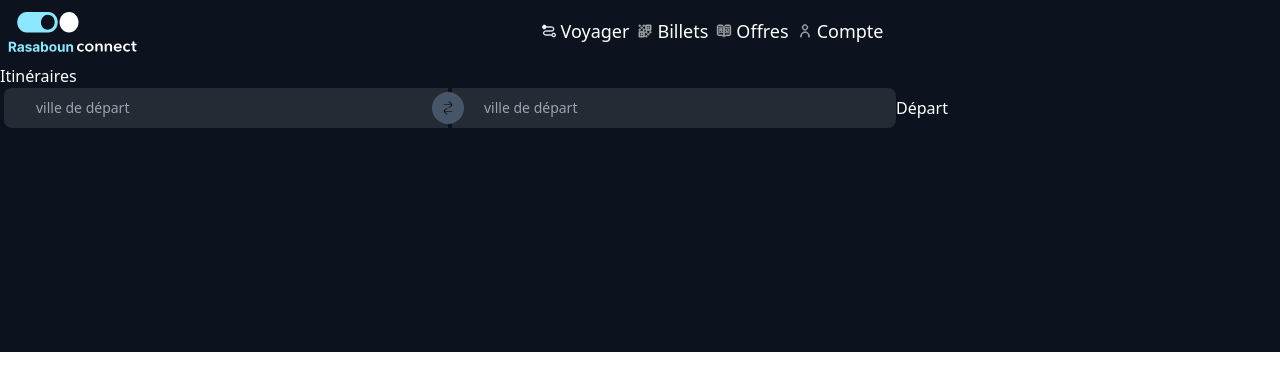
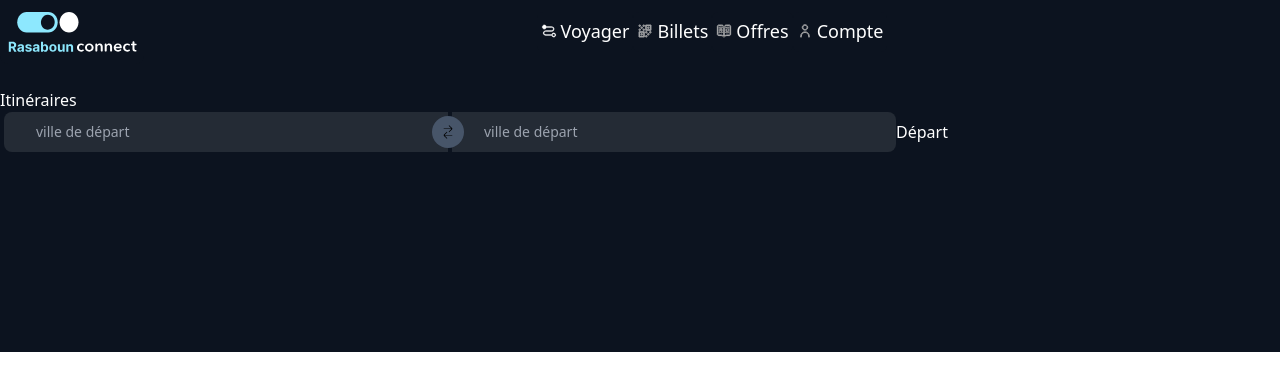
Before and after one commit to Rasaboun/sncf-connect, a Next.js app in the folder client/sncf-client/: page / in a window 1280 px wide. Shown: the top 390 px of the page. Built offline with nearby package versions, Linux system fonts and the light colour scheme.

Commit message:
fix: searchbar over by navbar

```diff
--- a/client/sncf-client/components/searchbar.tsx
+++ b/client/sncf-client/components/searchbar.tsx
@@ -1,7 +1,7 @@
 export default function SearchBar() {
   return (
     <div className="h-72 bg-[#0C131F]">
-      <h1 className="text-white">Itinéraires</h1>
+      <h1 className="text-white pt-6">Itinéraires</h1>
 	  <div className="flex flex-row max-w-7xl">
       <div className="flex flex-row space-x-1 w-full max-w-4xl relative items-center">
 	  <svg
```
